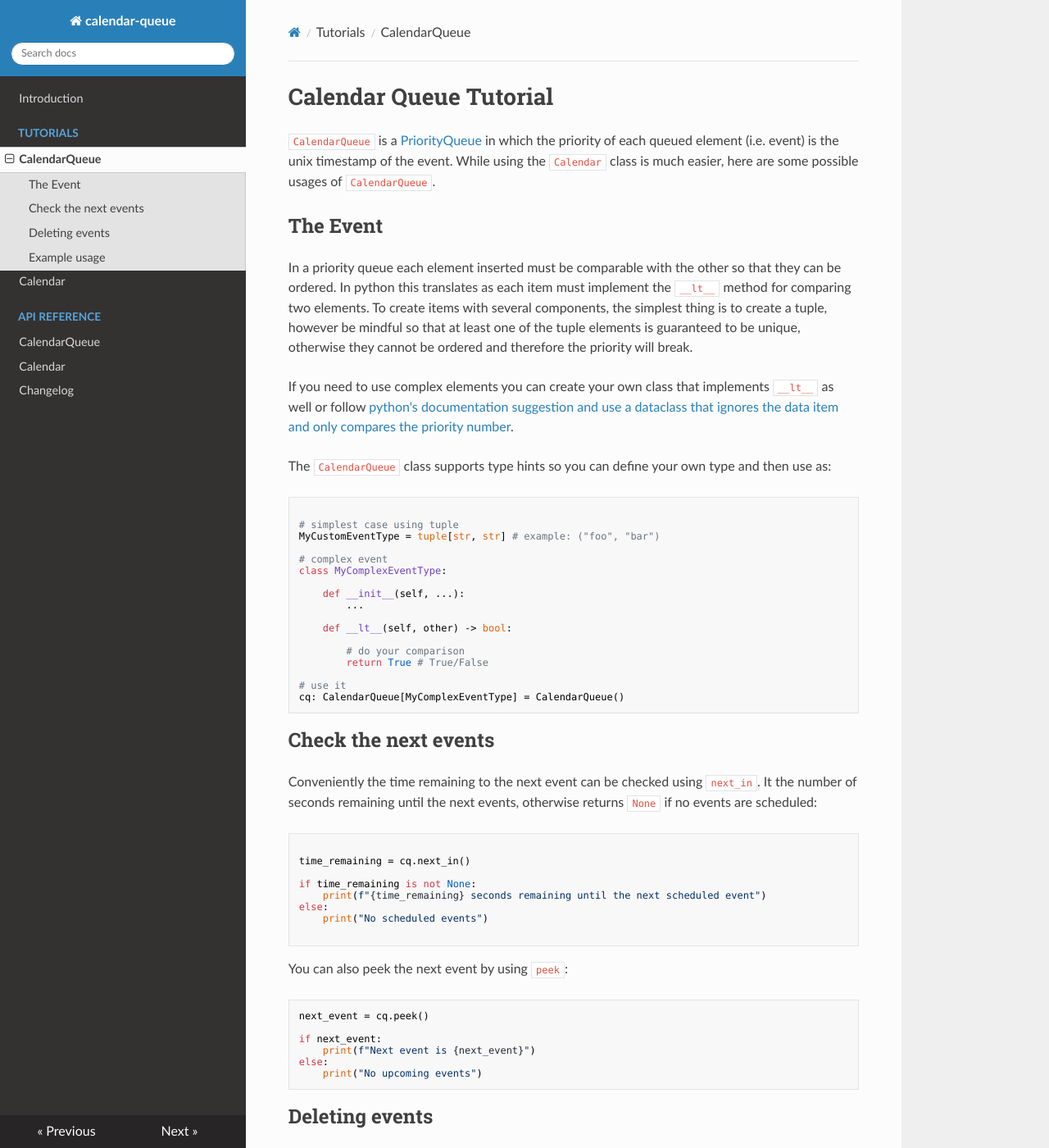
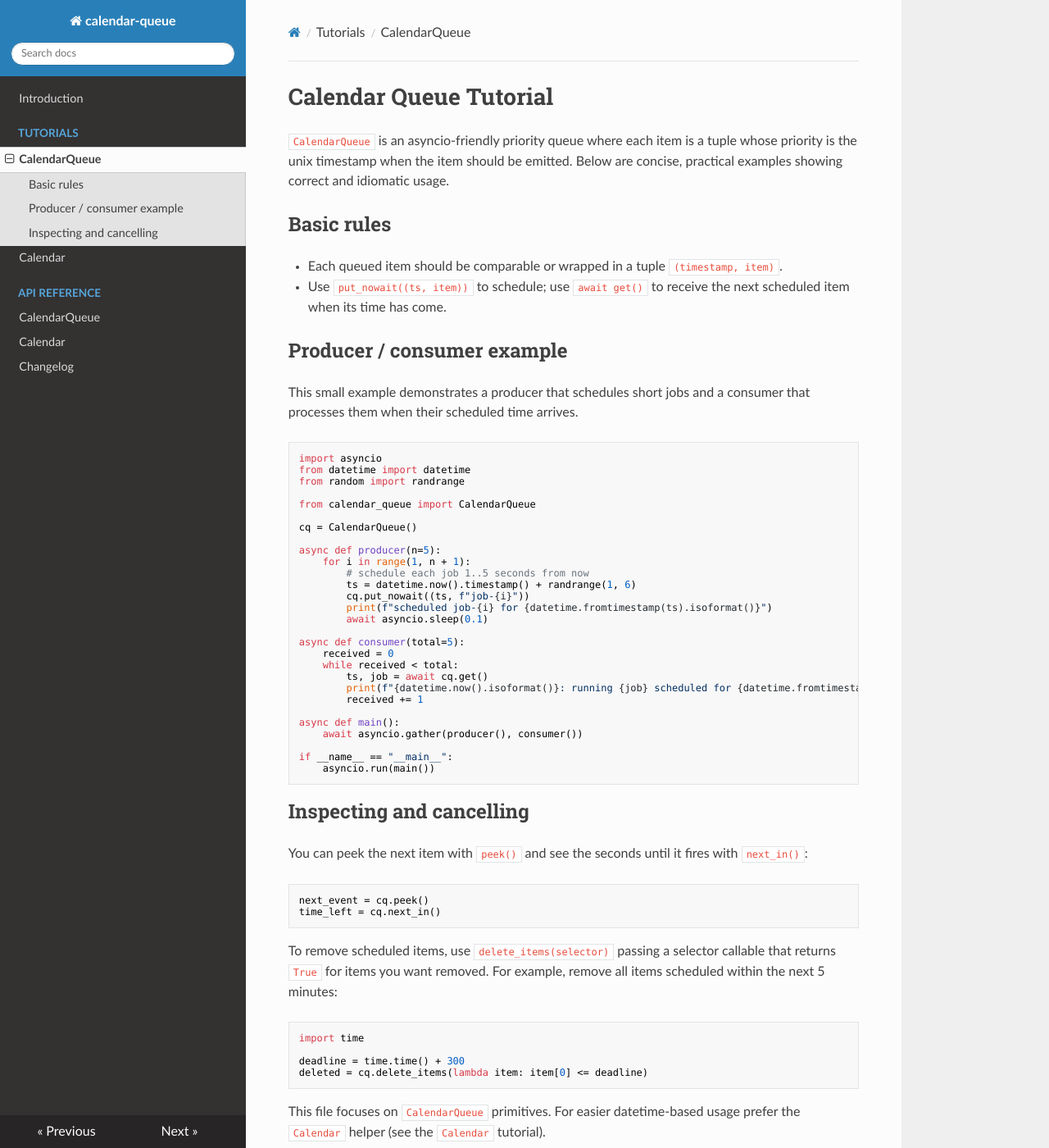
Before and after one commit to claudious96/calendar-queue, an MkDocs documentation site: the page built from docs/tutorials/calendar-queue.md, in a window 1280 px wide and 1400 px high. Shown: the whole window at 82% size. Built offline with MkDocs 1.6.1, drawn with Linux system fonts in a browser that asks for light colours; nearby versions of some CDN libraries; some of the changed text lies outside the part shown.

Commit message:
docs: update readme and examples (#19)

````diff
--- a/docs/tutorials/calendar-queue.md
+++ b/docs/tutorials/calendar-queue.md
@@ -1,220 +1,71 @@
 # Calendar Queue Tutorial
 
-`CalendarQueue` is a [PriorityQueue](https://docs.python.org/3/library/asyncio-queue.html#priority-queue) in which the priority of each queued element (i.e. event) is the unix timestamp of the event. While using the `Calendar` class is much easier, here are some possible usages of `CalendarQueue`.
+`CalendarQueue` is an asyncio-friendly priority queue where each item is a
+tuple whose priority is the unix timestamp when the item should be emitted.
+Below are concise, practical examples showing correct and idiomatic usage.
 
-## The Event
+## Basic rules
 
-In a priority queue each element inserted must be comparable with the other so that they can be ordered. In python this translates as each item must implement the `__lt__` method for comparing two elements. To create items with several components, the simplest thing is to create a tuple, however be mindful so that at least one of the tuple elements is guaranteed to be unique, otherwise they cannot be ordered and therefore the priority will break.
+- Each queued item should be comparable or wrapped in a tuple `(timestamp, item)`.
+- Use `put_nowait((ts, item))` to schedule; use `await get()` to receive the next
+  scheduled item when its time has come.
 
-If you need to use complex elements you can create your own class that implements `__lt__` as well or follow [python's documentation suggestion and use a dataclass that ignores the data item and only compares the priority number](https://docs.python.org/3/library/queue.html#queue.PriorityQueue).
+## Producer / consumer example
 
-The `CalendarQueue` class supports type hints so you can define your own type and then use as:
-```python
-
-# simplest case using tuple
-MyCustomEventType = tuple[str, str] # example: ("foo", "bar")
-
-# complex event
-class MyComplexEventType:
-
-    def __init__(self, ...):
-        ...
-
-    def __lt__(self, other) -> bool:
-
-        # do your comparison
-        return True # True/False
-
-# use it
-cq: CalendarQueue[MyComplexEventType] = CalendarQueue()
-```
-
-## Check the next events
-
-Conveniently the time remaining to the next event can be checked using `next_in`. It the number of seconds remaining until the next events, otherwise returns `None` if no events are scheduled:
-
-```python
-
-time_remaining = cq.next_in()
-
-if time_remaining is not None:
-    print(f"{time_remaining} seconds remaining until the next scheduled event")
-else:
-    print("No scheduled events")
-
-```
-
-You can also peek the next event by using `peek`:
-
-```python
-next_event = cq.peek()
-
-if next_event:
-    print(f"Next event is {next_event}")
-else:
-    print("No upcoming events")
-```
-
-## Deleting events
-
-In case cancelling an event is needed, the `delete_items` method can be used. It needs as argument a callable function that receives the tuple `(timestamp, event)` and returns `True` if the element should be deleted, `False` otherwise.
-Suppose we would like to cancel all events that are scheduled to happen in the next 5 minutes:
-
-```python
-
-now = time.time()
-
-deadline = now + 300 # now + 5 mins
-
-def event_selector(item: tuple[int, Any]):
-
-    ts, event = item
-
-    if ts <= deadline:
-        return True
-
-    return False
-
-cancelled_events = cq.cancel_events(event_selector)
-
-for ts, ev in cancelled_events:
-    # do some checks on the cancelled events
-    ...
-
-```
-
-## Example usage
-
-A full example usage of `CalendarQueue` that involves two (or more) asyncio Tasks following the producer-consumer pattern.
-
-Suppose we handle a take away restaurant, we gather the orders and the kitchen needs to cook the meals for the requested time for the customers to pick them up. To do so, we have:
-
-1. producer tasks that would be the persons responsible for taking the orders
-2. consumer tasks that would be the cooks
-
-The consumer tasks will be triggered only at the scheduled time (we want to cook the meals when they need to be picked up, not when we receive the order!).
+This small example demonstrates a producer that schedules short jobs and a
+consumer that processes them when their scheduled time arrives.
 
 ```python
 import asyncio
-from datetime import datetime, timedelta
-from random import choice, choices, randint, randrange
-from secrets import token_hex
+from datetime import datetime
+from random import randrange
 
 from calendar_queue import CalendarQueue
 
-# Let's define what's a meal order
-Order = tuple[int, str, list] # (order id, customer name, meals)
+cq = CalendarQueue()
 
-# use the low level calendar queue
-cq: CalendarQueue[Order] = CalendarQueue()
+async def producer(n=5):
+    for i in range(1, n + 1):
+        # schedule each job 1..5 seconds from now
+        ts = datetime.now().timestamp() + randrange(1, 6)
+        cq.put_nowait((ts, f"job-{i}"))
+        print(f"scheduled job-{i} for {datetime.fromtimestamp(ts).isoformat()}")
+        await asyncio.sleep(0.1)
 
-first_names = ["Clara", "John", "Dave", "Julia"]
-last_names = ["Smith", "Johnson", "Williams", "Brown", "Jones", "Garcia"]
-
-meals = ["pasta", "pizza", "ramen", "hamburger", "dahl", "pad thai"]
-
-# order id counter
-id_count = 0
-
-def get_customer_name() -> str:
-    """Create random customer name"""
-
-    return f"{choice(first_names)} {choice(last_names)}"
-
-def get_ordered_meal() -> list[str]:
-    """Create random meal order"""
-
-    n_meals = randint(1, 5)
-    return choices(meals, k=n_meals)
-
-async def get_order():
-    """Wait for a customer call and put the new order in the queue"""
-
-    while True:
-
-        print("Waiting for a call..")
-
-        await asyncio.sleep(randint(1, 5))
-
-        # hello sir/madame, what's your name?
-        customer_name = get_customer_name()
-
-        # what would you like to order?
-        ordered_meal = get_ordered_meal()
-
-        # at which time will you pick it up?
-        scheduled_ts = datetime.now() + timedelta(seconds=randrange(5, 10))
-
-        global id_count
-        id_count += 1
-
-        # create a unique order id
-        order_id = id_count
-
-        print(f"Got a call from {customer_name}, order id {order_id}. "
-              f"Ordered {ordered_meal} to be picked up at {scheduled_ts.isoformat()}")
-
-        # put together the order
-        customer_order: Order = (order_id, customer_name, meals)
-
-        # put the order in the queue, no need to wait, the queue has no size
-        cq.put_nowait((scheduled_ts.timestamp(), customer_order))
-
-
-async def wait_for_order_to_be_prepared():
-    """This is the kitchen, wait for the right moment to start preparing the meals"""
-
-    while True:
-        try:
-            ts, el = await cq.get()
-        except KeyboardInterrupt:
-            break
-
-        print(f"{datetime.now().isoformat()}: preparing {el} "\
-              f"scheduled for {datetime.fromtimestamp(ts).isoformat()}")
+async def consumer(total=5):
+    received = 0
+    while received < total:
+        ts, job = await cq.get()
+        print(f"{datetime.now().isoformat()}: running {job} scheduled for {datetime.fromtimestamp(ts).isoformat()}")
+        received += 1
 
 async def main():
-
-    await asyncio.gather(import asyncio
-from datetime import datetime
-from random import randrange
-from secrets import token_hex
-
-from calendar_queue import CalendarQueue
-
-# let's define what's a meal order
-Order = tuple[str, str, list] # (order id, customer name, meals)
-
-# create a CalendarQueue instance
-cq: CalendarQueue[Order] = CalendarQueue()
-
-
-async def put_random():
-
-    print("Waiting 3 seconds before starting to put")
-
-    await asyncio.sleep(3)
-
-    print("Wait completed, done")
-
-    while True:
-
-        await asyncio.sleep(1)
-
-        scheduled_ts = datetime.now().timestamp() + randrange(1, 5)
-
-        s = token_hex(8)
-
-        current_item: CustomItem = (s)
-
-        print(f"{datetime.now().isoformat()}: putting {current_item} scheduled for {datetime.fromtimestamp(scheduled_ts).isoformat()}")
-
-        cq.put_nowait((scheduled_ts, current_item))
-        asyncio.create_task(get_order()),
-        asyncio.create_task(wait_for_order_to_be_prepared()),
-    )
-
+    await asyncio.gather(producer(), consumer())
 
 if __name__ == "__main__":
     asyncio.run(main())
 ```
+
+## Inspecting and cancelling
+
+You can peek the next item with `peek()` and see the seconds until it fires
+with `next_in()`:
+
+```python
+next_event = cq.peek()
+time_left = cq.next_in()
+```
+
+To remove scheduled items, use `delete_items(selector)` passing a selector
+callable that returns `True` for items you want removed. For example, remove all
+items scheduled within the next 5 minutes:
+
+```python
+import time
+
+deadline = time.time() + 300
+deleted = cq.delete_items(lambda item: item[0] <= deadline)
+```
+
+This file focuses on `CalendarQueue` primitives. For easier datetime-based
+usage prefer the `Calendar` helper (see the `Calendar` tutorial).
--- a/docs/tutorials/calendar.md
+++ b/docs/tutorials/calendar.md
@@ -1,84 +1,68 @@
 # Calendar Tutorial
 
-`Calendar` is an utility class made for simplify the usage of `CalendarQueue`. Just like `CalendarQueue`, `Calendar` support type hints and the event type can be set when initializing the calendar:
+`Calendar` is a small helper around `CalendarQueue` that accepts `datetime`
+objects and exposes an async iterator. The examples below show common patterns
+for scheduling, inspecting, cancelling and running scheduled work.
 
 ```python
+from datetime import datetime, timedelta
+from calendar_queue import Calendar
 
-MyEvent = tuple[str, str]
-
-calendar: Calendar[MyEvent] = Calendar()
-
+calendar = Calendar()
 ```
 
-## Scheduling an event
+## Schedule reminders
 
-Scheduling an event can be done via the `schedule` method:
+Schedule a few reminders a few seconds apart:
 
 ```python
-
-event = ("my", "event")
-
-# ts can be also a float/int
-ts = datetime.now() + timedelta(hours=2)
-
-calendar.schedule(item=event, when=ts)
-
+calendar.schedule("Pay bills", when=datetime.now() + timedelta(seconds=3))
+calendar.schedule("Stretch", when=datetime.now() + timedelta(seconds=6))
+calendar.schedule("Stand up", when=datetime.now() + timedelta(seconds=9))
 ```
 
-## Checking scheduled events
+## Inspect next event
 
-Scheduled events can be checked using the methods:
-
-1. `next_scheduled`: to get the next scheduled event, None if there are no scheduled events
-1. `time_remaining`: to get the time (seconds) remaining to the next event, None if there are no scheduled events
-1. `remaining_events`: to get all remaining scheduled events
-
-### Cancelling an event
-
-To cancel one (or more) events, the `cancel_event` method can be used, passing a selector function as arg:
+Peek the next scheduled event and how long until it fires:
 
 ```python
-
-now = time.time()
-
-deadline = now + 300 # now + 5 mins
-
-def event_selector(item: tuple[int, Any]):
-
-    ts, event = item
-
-    if ts <= deadline:
-        return True
-
-    return False
-
-cancelled_events = calendar.cancel_event(event_selector)
-
-for ts, ev in cancelled_events:
-    # do some checks on the cancelled events
-    ...
-
+next_item = calendar.next_scheduled()
+time_left = calendar.time_remaining()
 ```
 
-## Cancelling all events
+## Cancel a specific event
 
-To cancel all events the `clear` method can be used:
+Cancel any events matching a predicate (for example, cancel all reminders named
+"Stretch"):
 
 ```python
-
-# all events will be cleared
-calendar.clear()
-
+deleted = calendar.cancel_event(lambda item: item[1] == "Stretch")
 ```
 
-## Running the calendar
+## Run the calendar
 
-Now that we know how to schedule events, we need to consume the events as they happen which can be done using the class as an asynchronous generator which yields a tuple of `timestamp` and `Event` as they are released from the internal calendar queue.
+Consume scheduled events using the async iterator; this is the simplest way to
+process items as they become due.
 
 ```python
+import asyncio
 
-async for ts, event in calendar:
+async def run():
+    async for ts, event in calendar:
+        print(f"{datetime.fromtimestamp(ts).isoformat()}: {event}")
+        if event == "Stand up":
+            calendar.stop()
 
-    # do stuff with the emitted events
+asyncio.run(run())
+```
 
+## Clear everything
+
+To remove all scheduled events use `clear()`:
+
+```python
+calendar.clear()
 ```
+
+These examples are intentionally small and focused. Combine scheduling and
+consumption patterns to fit your application's concurrency model.
````
Also changed, not shown: README.md (+17 -37 lines).
